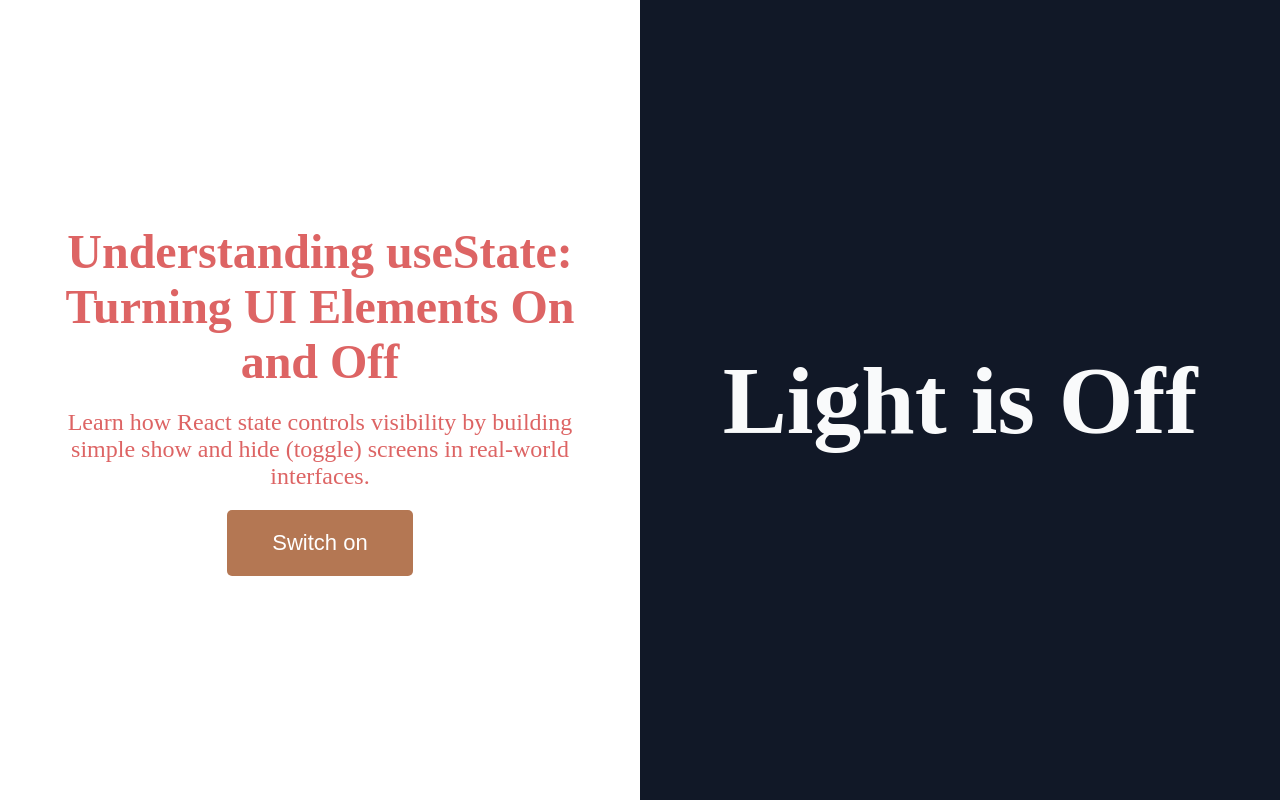
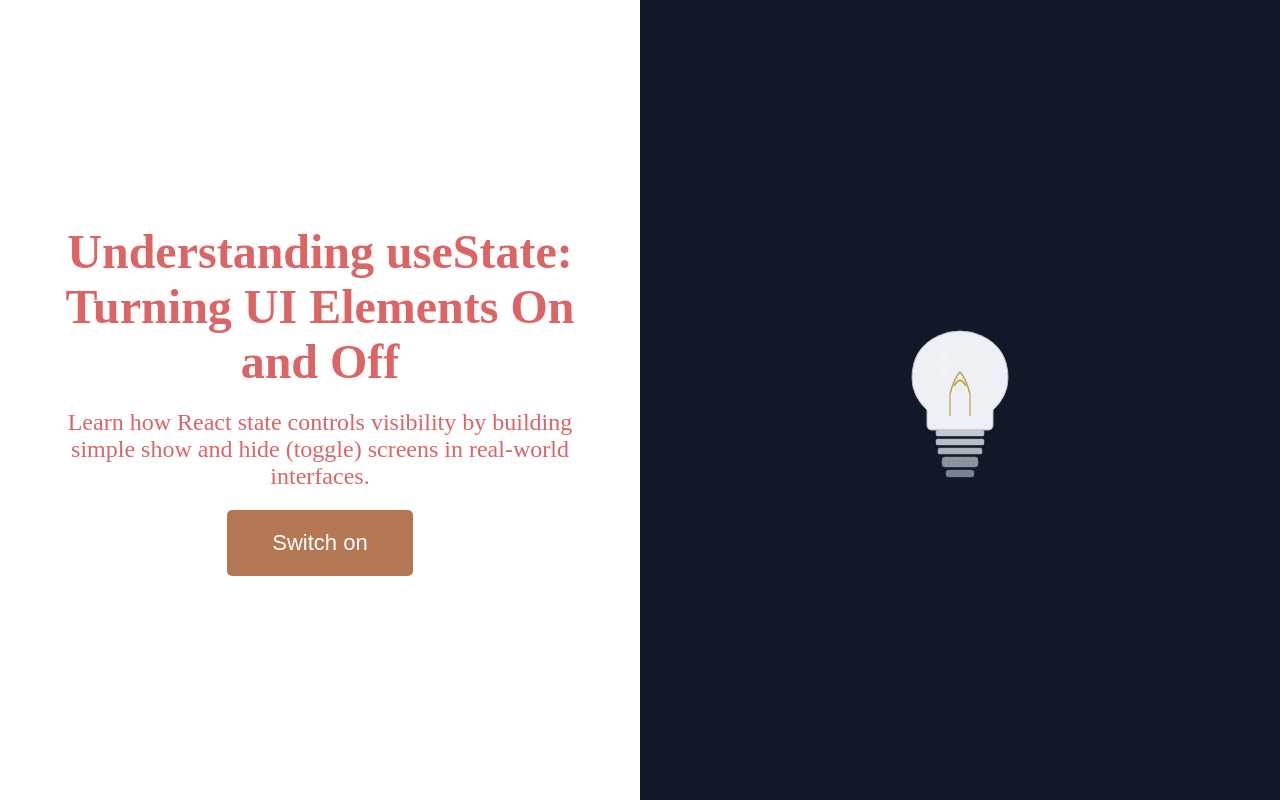
Before and after one commit to BernardSDev/useState, a React (Vite) app: page / in a window 1280 px wide. Built offline with nearby package versions, Linux system fonts and the light colour scheme.

Commit message:
Enable light bulb switching functionality

```diff
--- a/src/App.jsx
+++ b/src/App.jsx
@@ -1,10 +1,15 @@
 import {useState} from "react";
+import LightBulb from "./components/Lightbulb.jsx";
 
 function App() {
     const [isLightOn, setIsLightOn] = useState(false);
+    const [hasToggled, setHasToggled] = useState(false);
+    const [animKey, setAnimKey] = useState(0);
 
     function handleSwitch() {
-        setIsLightOn(!isLightOn);
+        setHasToggled(true);
+        setIsLightOn(prev => !prev);
+        setAnimKey(prev => prev + 1);
     }
 
     return (
@@ -26,13 +31,11 @@ function App() {
                 </button>
             </div>
             <div
-                className="screen"
-                style={{
-                    background: isLightOn ? "#fff7c2" : "#111827",
-                    color: isLightOn ? "#1f2937" : "#f9fafb",
-                }}
+                key={animKey}
+                className={`screen ${isLightOn ? "light-on" : hasToggled ? "light-off" : "light-idle"}`}
+                style={{ color: isLightOn ? "#1f2937" : "#f9fafb" }}
             >
-                { isLightOn ? <h1>Light is On</h1> : <h1>Light is Off</h1> }
+                <LightBulb isOn={isLightOn} />
             </div>
         </div>
     )
--- a/src/index.css
+++ b/src/index.css
@@ -55,7 +55,6 @@ body, html{
 
 .screen {
     font-size: 48px;
-
     display: flex;
     flex-direction: column;
     justify-content: center;
@@ -63,3 +62,31 @@ body, html{
     text-align: center;
     gap: 20px;
 }
+
+.screen.light-idle {
+    background: #111827;
+}
+
+/* Light turning ON: warm yellow spreads from center outward */
+.screen.light-on {
+    animation: spread-in 1.6s cubic-bezier(0.22, 1, 0.36, 1) forwards;
+}
+
+/* Light turning OFF: yellow contracts inward, then dark closes in */
+.screen.light-off {
+    animation: fade-out 1.4s cubic-bezier(0.64, 0, 0.78, 0) forwards;
+}
+
+@keyframes spread-in {
+    0%   { background: radial-gradient(circle at center, #fff7c2 0%,  #fff0a0 0%,  #111827 2%);  }
+    30%  { background: radial-gradient(circle at center, #fff7c2 10%, #ffe066 20%, #111827 40%); }
+    70%  { background: radial-gradient(circle at center, #fff7c2 30%, #ffe066 55%, #111827 80%); }
+    100% { background: radial-gradient(circle at center, #fff9d6 40%, #ffe066 70%, #111827 100%);}
+}
+
+@keyframes fade-out {
+    0%   { background: radial-gradient(circle at center, #fff9d6 40%, #ffe066 70%, #111827 100%);}
+    30%  { background: radial-gradient(circle at center, #ffd700 20%, #888888 55%, #111827 80%); }
+    65%  { background: radial-gradient(circle at center, #888888 5%,  #333333 25%, #111827 60%); }
+    100% { background: radial-gradient(circle at center, #111827 0%,  #111827 0%,  #111827 100%);}
+}
```
